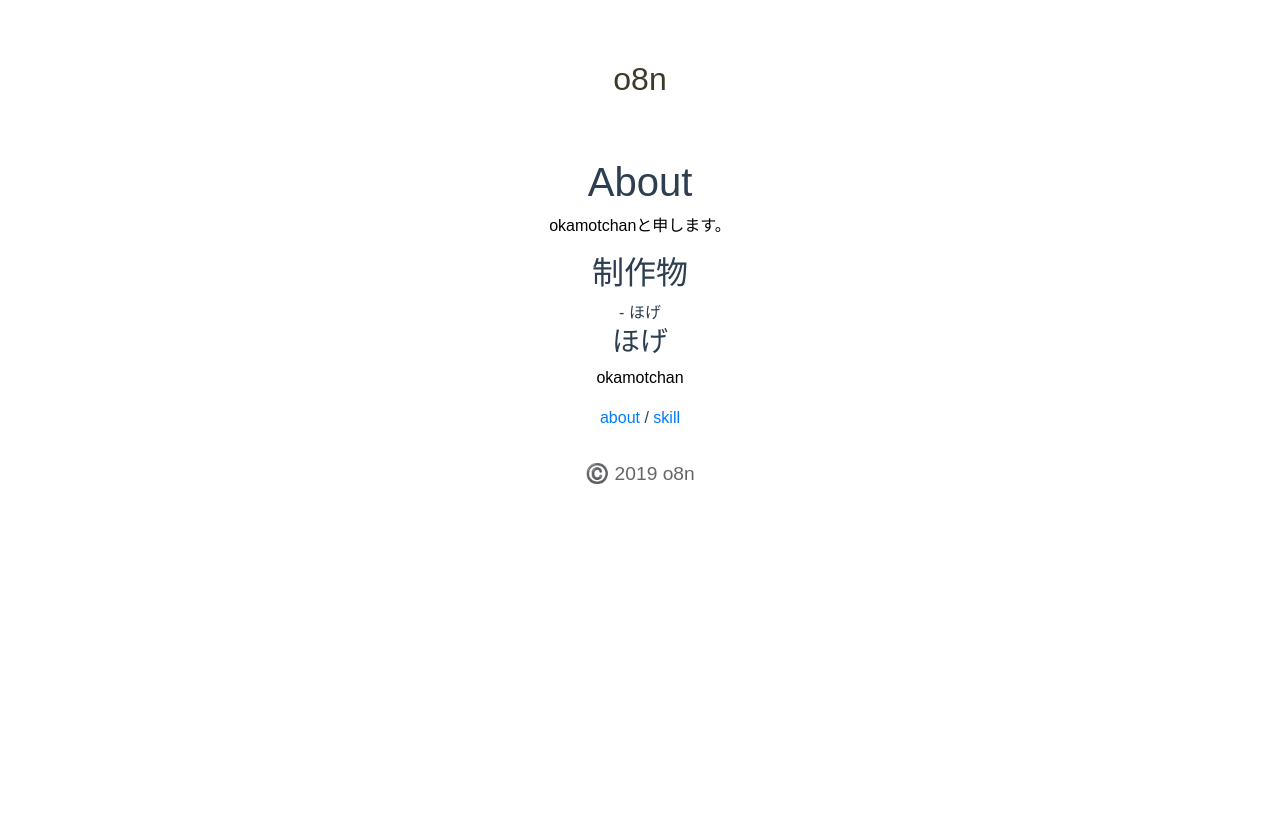
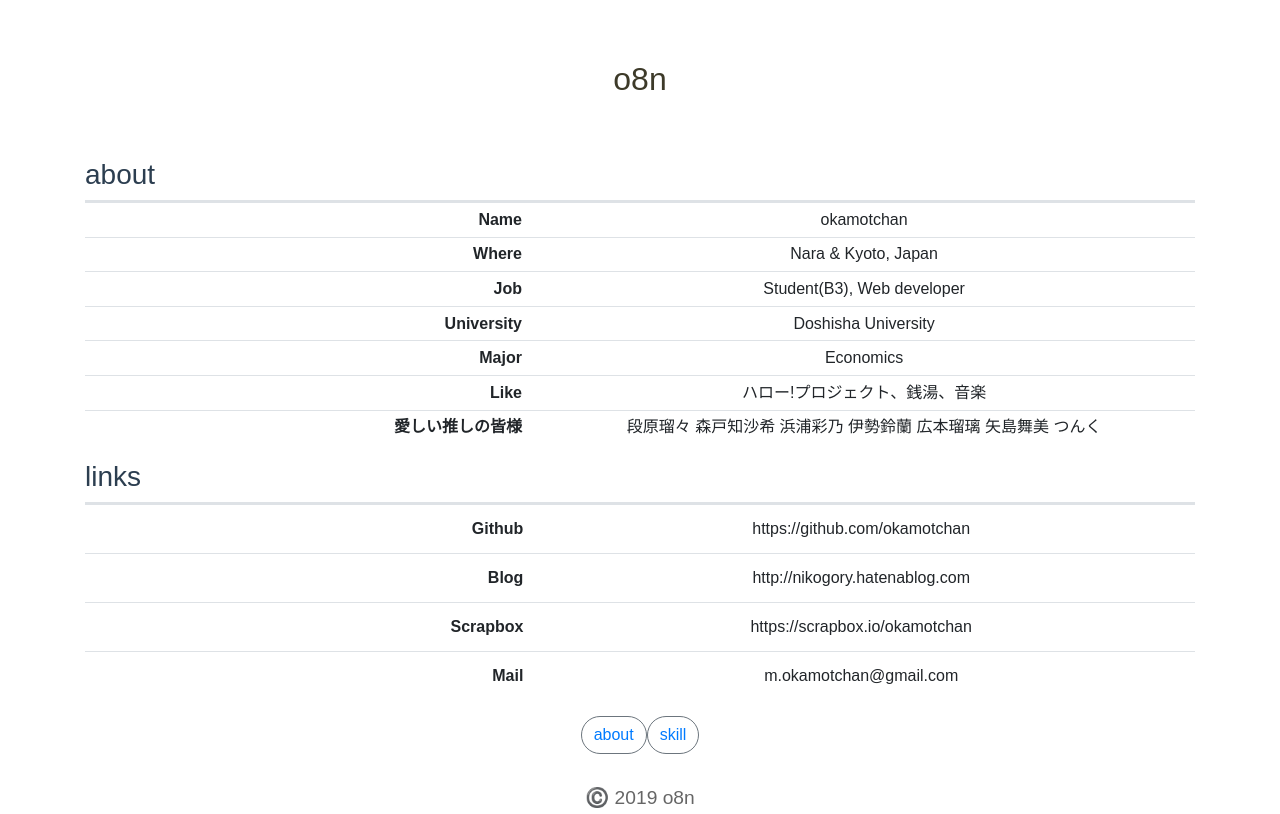
Before and after one commit to o8n/mysite, a Vue app: page /about in a window 1280 px wide. Built offline with nearby package versions, Linux system fonts and the light colour scheme.

Commit message:
add about skill

```diff
--- a/src/App.vue
+++ b/src/App.vue
@@ -9,13 +9,16 @@
       <router-view/>
       </header>
     </div>
-    <div id="nav">
-      <router-link to="/"></router-link>
-      <router-link to="/about">about</router-link> /
-      <router-link to="/skill">skill</router-link>
-    </div>
 
   <footer>
+    <b-button pill variant="outline-secondary">
+        <a href="/about" class="href" size="sm">about</a>
+    </b-button>
+
+    <b-button pill variant="outline-secondary">
+      <a href="/skill" class="href" size="sm">skill</a>
+    </b-button>
+
     <div class="copyright-box">©️ 2019 o8n</div>
   </footer>
 
--- a/src/components/About.vue
+++ b/src/components/About.vue
@@ -1,12 +1,22 @@
 <template>
   <div id="skill">
     <div class="container">
-      <h1>About</h1>
-      <p>okamotchanと申します。</p>
-      <h2>制作物</h2>
-        - ほげ
-        <h3>ほげ</h3>
-      <p>okamotchan</p>
+      <div>
+        <h3>about</h3>
+        <b-table stacked small fixed :bordered="bordered" :fields="fields" :items="items">
+          <a href="https://github.com/okamotchan">github</a>
+        </b-table>
+      </div>
+
+    <div class="sns">
+      <h3>links</h3>
+      <b-table stacked :fields="sns" :items="links" foot-clone>
+      <!-- A custom formatted data column cell -->
+      <template v-slot:cell(name)="data">
+        {{ data.value.first }} {{ data.value.last }}
+      </template>
+    </b-table>
+    </div>
       <!-- <b-button pill variant="outline-secondary">
         <a href="https://nikogory.hatenablog.com/" class="href" size="sm">blog</a>
       </b-button>
@@ -29,7 +39,27 @@ export default {
   // },
   data () {
     return {
-      msg: 'okamotchan',
+      fields: ['name', 'where', 'job', 'university', 'major', 'like', '愛しい推しの皆様'],
+      items: [
+          {
+            name: 'okamotchan',
+            where: 'Nara & Kyoto, Japan',
+            job: 'Student(B3), Web developer',
+            university: 'Doshisha University',
+            major: 'Economics',
+            like: 'ハロー!プロジェクト、銭湯、音楽',
+            愛しい推しの皆様: '段原瑠々 森戸知沙希 浜浦彩乃 伊勢鈴蘭  広本瑠璃 矢島舞美 つんく'
+          }
+        ],
+      sns: ['github', 'blog', 'scrapbox', 'mail'],
+      links: [
+        {
+          github: 'https://github.com/okamotchan',
+          blog: 'http://nikogory.hatenablog.com',
+          scrapbox:'https://scrapbox.io/okamotchan',
+          mail: 'm.okamotchan@gmail.com'
+      }
+      ]
     }
   }
 }
@@ -38,6 +68,9 @@ export default {
 <style scoped>
 h2 {
   font-weight: normal;
+}
+h3 {
+  text-align: left;
 }
 ul {
   list-style-type: none;
--- a/src/components/Skill.vue
+++ b/src/components/Skill.vue
@@ -1,8 +1,93 @@
 <template>
   <div id="skill">
+
     <div class="container">
-      <p>Ruby, Ruby on Rails</p>
-      <p>Git</p>
+    <h2 >#skill</h2>
+    <h5>
+        <li>Ruby</li>
+        <ul>- Ruby on Rails</ul>
+        <li>html/css</li>
+        <li>JavaScript</li>
+        <ul>- Vue.js</ul>
+        <li>Git</li>
+        <li>PostgreSQL and more..</li>
+        <p></p>
+
+    </h5>
+
+    <p></p>
+    <p></p>
+    <p></p>
+    <h2 class="enployment">#enployment</h2>
+    <h5>
+      <li>
+        2019.02~now @PIXTA
+        <ul>
+          developing mecelo.com
+        </ul>
+      </li>
+      <li>
+        2019.09 @Rakuten
+        <ul>二子玉川夏の陣</ul>
+      </li>
+      <li>
+        2019.09 @CyberAgent
+        <ul>
+          平成最後のハッカソン、学生版APIヒダッカソン
+        </ul>
+      </li>
+    </h5>
+
+    <h3>#production</h3>
+      <b-card
+        title="家計簿"
+        img-src="https://i.gyazo.com/6c37bf64d49ec2ae91924a031e056ed5.png"
+        img-alt="Image"
+        img-top
+        tag="article"
+        style="max-width: 20rem;"
+        class="mb-2"
+      >
+      <b-card-text>
+        Railsを学び始めの頃に作った ActiveRecordを理解した
+      </b-card-text>
+
+    <b-button href="https://github.com/okamotchan/kakeibo" variant="primary">Go repository</b-button>
+      </b-card>
+
+  <b-card
+    title="平成ギャル図鑑"
+    img-src="https://i.gyazo.com/b19f6a1ebcf6c663279a647ca229ba97.jpg"
+    img-alt="Image"
+    img-top
+    tag="article"
+    style="max-width: 20rem;"
+    class="mb-2"
+  >
+    <b-card-text>
+      お気に入りの平成ギャルをみんなと共有できる
+    </b-card-text>
+
+    <b-button href="https://github.com/milkywei/gal_project" variant="primary">Go repository</b-button>
+  </b-card>
+
+  <b-card
+    title="mecelo"
+    img-src="https://mecelo.com/image/ogp-image.jpg"
+    img-alt="Image"
+    img-top
+    tag="article"
+    style="max-width: 20rem;"
+    class="mb-2"
+  >
+    <b-card-text>
+      ピクスタ社で開発しています
+    </b-card-text>
+
+    <b-button href="https://mecelo.com" variant="primary">Go mecelo.com</b-button>
+  </b-card>
+
+
     </div>
   </div>
 </template>
@@ -18,3 +103,15 @@
 //   }
 // }
 </script>
+
+<style>
+h2,h3, h5 {
+  text-align: left;
+}
+.mb-2 {
+  float: left;
+}
+.employment {
+  text-align: right;
+}
+</style>
```
